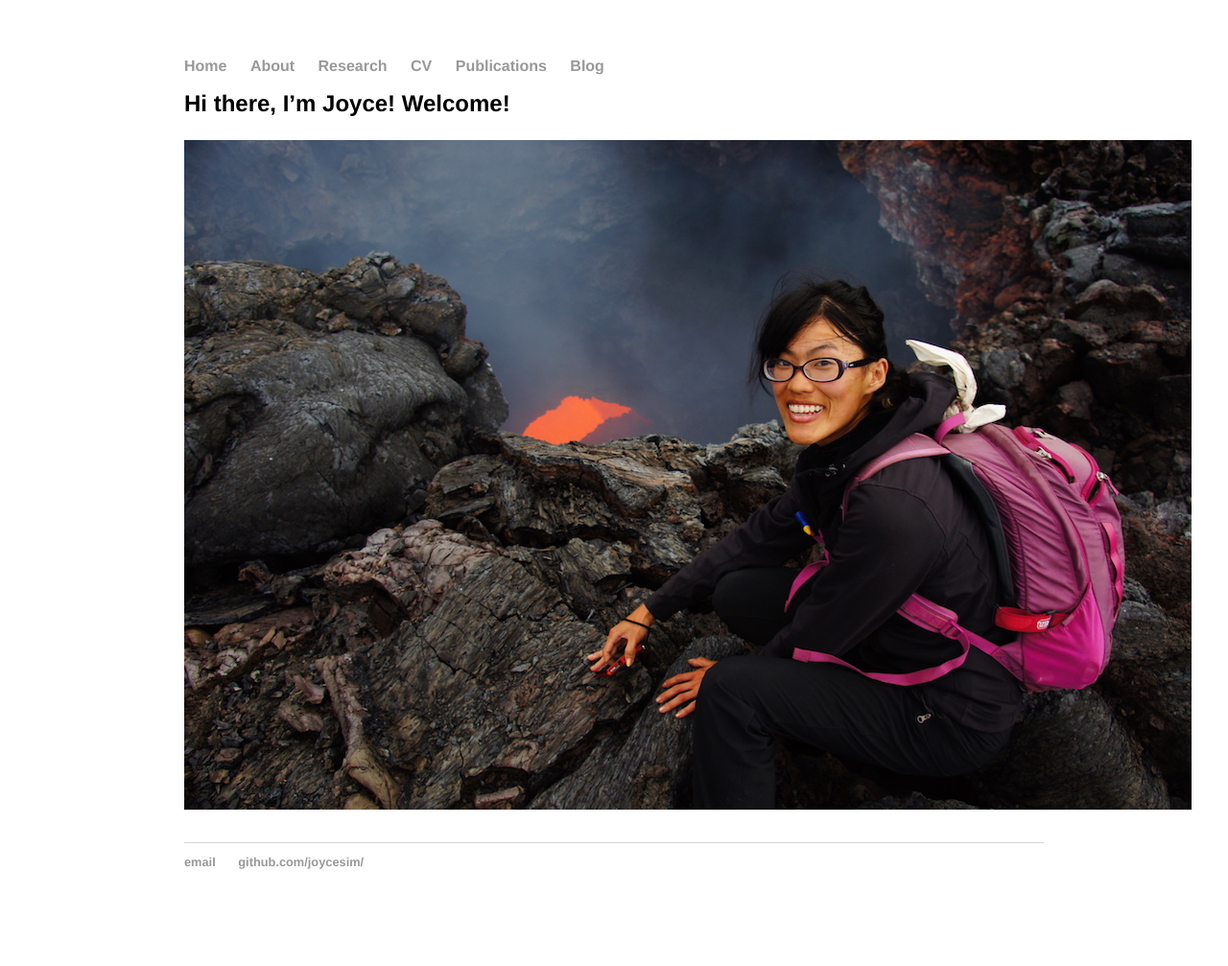
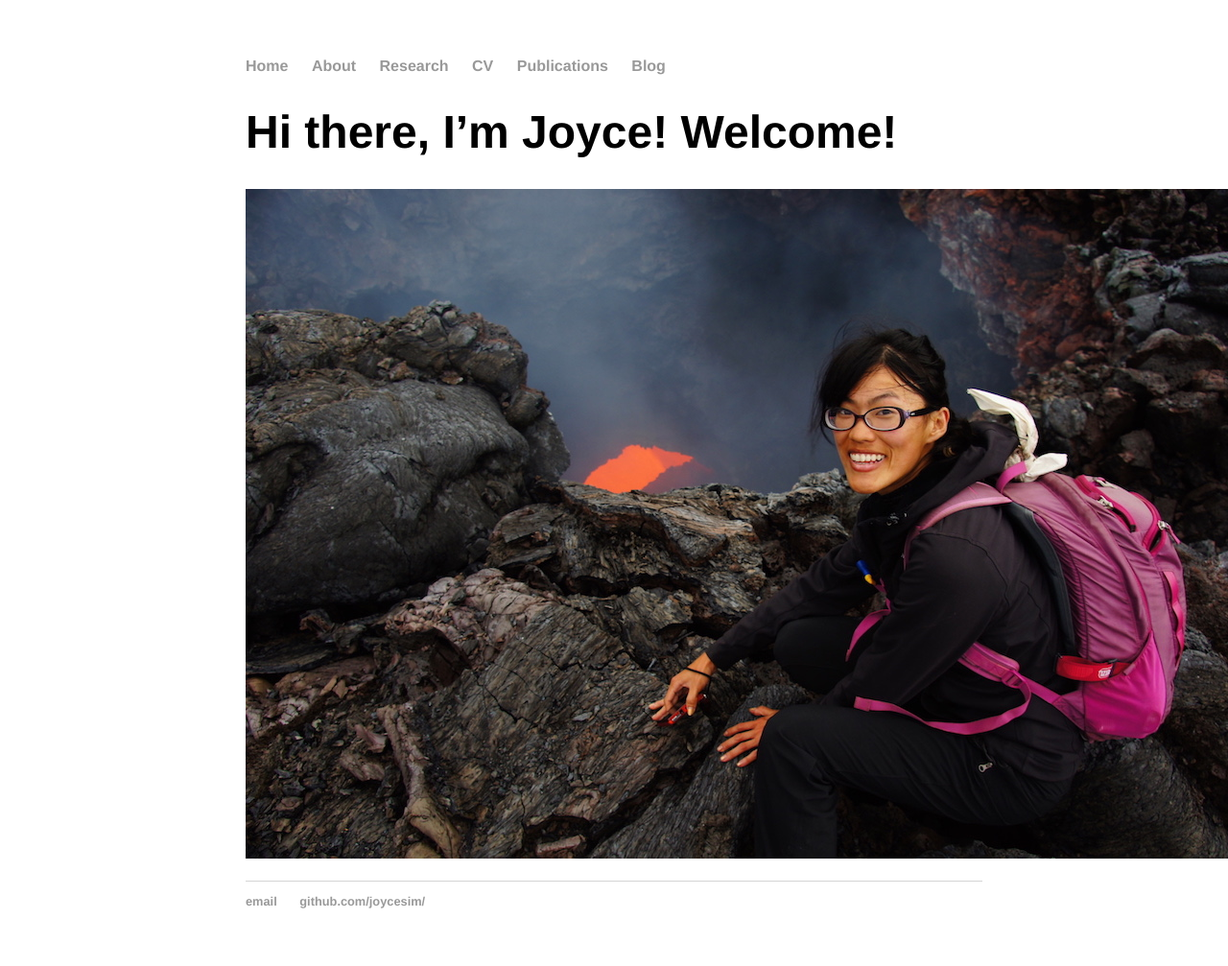
Before and after one commit to joycesim/joycesim.github.io, a Jekyll site: the page built from index.md, in a window 1280 px wide. Shown: the whole page at 96% size. Built offline with Jekyll 4.4.1, drawn with Linux system fonts in a browser that asks for light colours; before the commit the page ends 966 px from its top, so only the background shows below that.

Commit message:
Update main.css
Edit font size to be smaller

```diff
--- a/css/main.css
+++ b/css/main.css
@@ -2,7 +2,7 @@
 
 body {
     margin: 60px auto;
-    width: 70%;
+    width: 60%;
 }
 nav ul, footer ul {
     font-family:'Helvetica', 'Arial', 'Sans-Serif';
@@ -22,11 +22,11 @@
     text-decoration: underline;
 }
 h1 {
-    font-size: 1.5em;
+    font-size: 3em;
     font-family:'Helvetica', 'Arial', 'Sans-Serif';
 }
 p {
-    font-size: 1.5em;
+    font-size: 1em;
     line-height: 1.4em;
     color: #333;
 }
```
